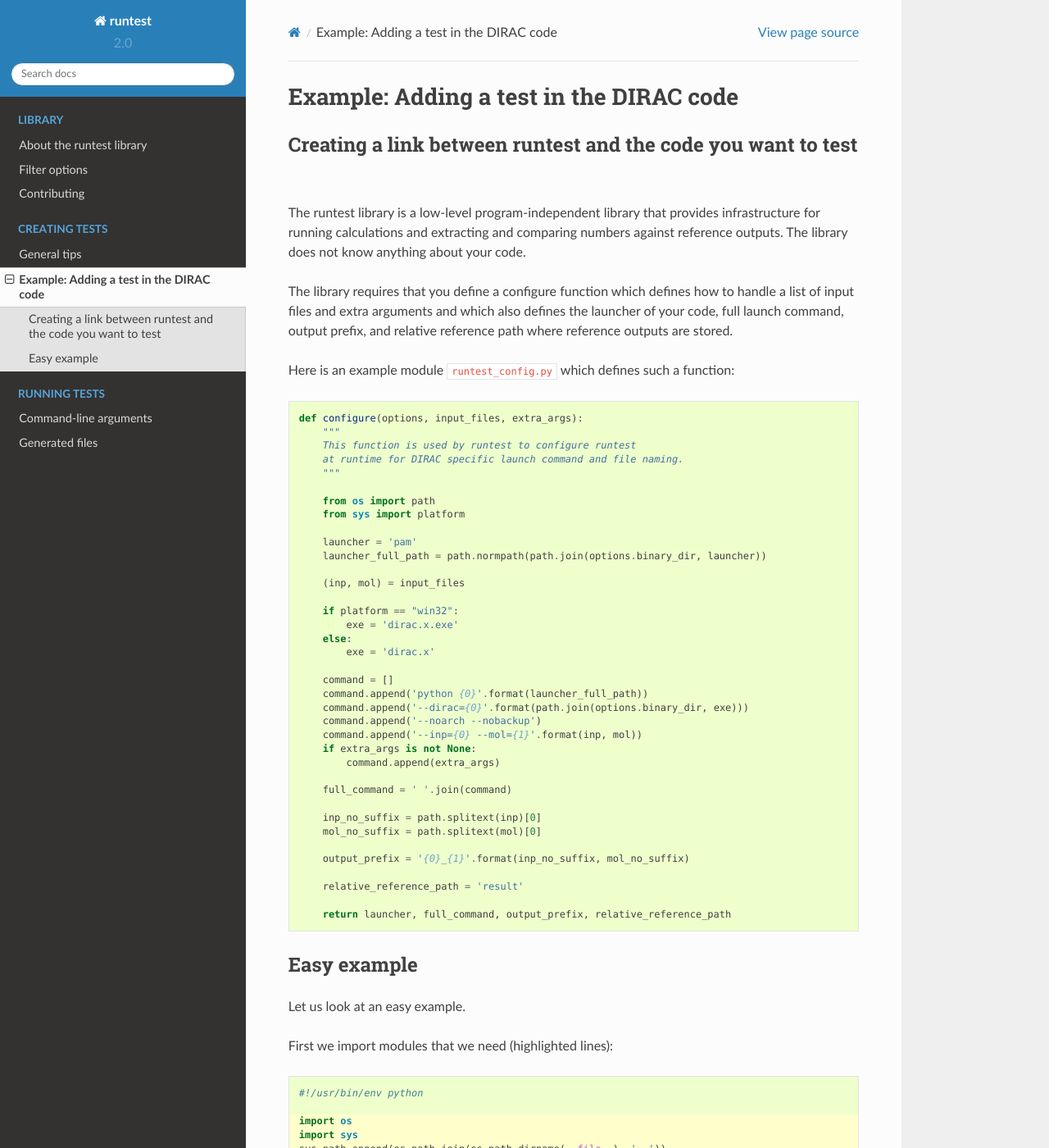
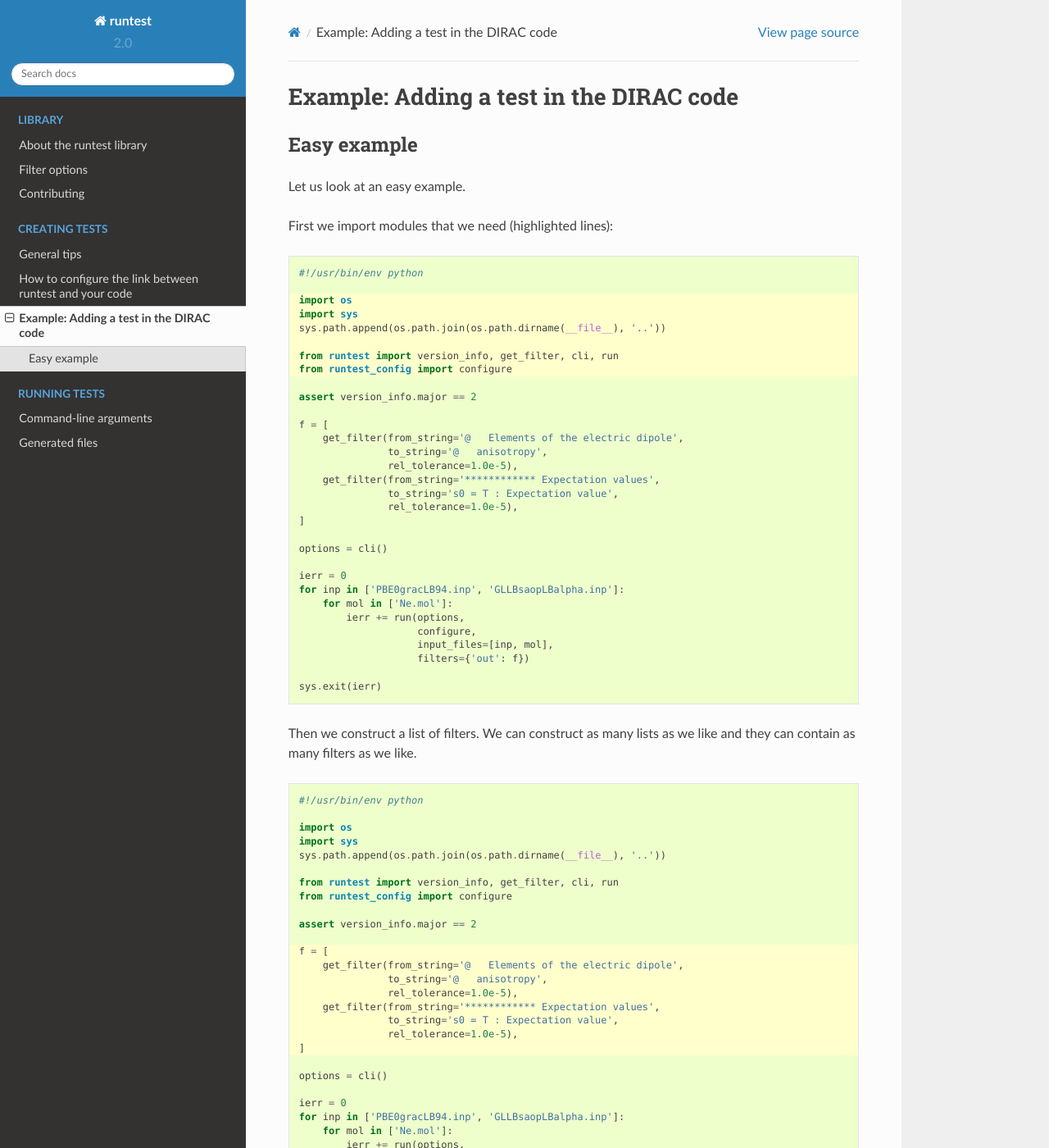
Before and after one commit to bast/runtest, a Sphinx documentation site: the page built from doc/creating/example.rst, in a window 1280 px wide and 1400 px high. Shown: the whole window at 82% size. Built offline with Sphinx 7.4.7 and the Read the Docs theme 2.0.0, drawn with Linux system fonts in a browser that asks for light colours.

Commit message:
separate out one section

```diff
--- a/doc/creating/example.rst
+++ b/doc/creating/example.rst
@@ -2,61 +2,6 @@
 
 Example: Adding a test in the DIRAC code
 ========================================
-
-Creating a link between runtest and the code you want to test
--------------------------------------------------------------
-
-The runtest library is a low-level program-independent library that provides
-infrastructure for running calculations and extracting and comparing numbers
-against reference outputs. The library does not know anything about your code.
-
-The library requires that you define a configure function which defines how to
-handle a list of input files and extra arguments and which also defines the
-launcher of your code, full launch command, output prefix, and relative
-reference path where reference outputs are stored.
-
-Here is an example module ``runtest_config.py`` which defines such a function:
-
-.. code-block:: python
-
-  def configure(options, input_files, extra_args):
-      """
-      This function is used by runtest to configure runtest
-      at runtime for DIRAC specific launch command and file naming.
-      """
-
-      from os import path
-      from sys import platform
-
-      launcher = 'pam'
-      launcher_full_path = path.normpath(path.join(options.binary_dir, launcher))
-
-      (inp, mol) = input_files
-
-      if platform == "win32":
-          exe = 'dirac.x.exe'
-      else:
-          exe = 'dirac.x'
-
-      command = []
-      command.append('python {0}'.format(launcher_full_path))
-      command.append('--dirac={0}'.format(path.join(options.binary_dir, exe)))
-      command.append('--noarch --nobackup')
-      command.append('--inp={0} --mol={1}'.format(inp, mol))
-      if extra_args is not None:
-          command.append(extra_args)
-
-      full_command = ' '.join(command)
-
-      inp_no_suffix = path.splitext(inp)[0]
-      mol_no_suffix = path.splitext(mol)[0]
-
-      output_prefix = '{0}_{1}'.format(inp_no_suffix, mol_no_suffix)
-
-      relative_reference_path = 'result'
-
-      return launcher, full_command, output_prefix, relative_reference_path
-
 
 Easy example
 ------------
--- a/doc/index.rst
+++ b/doc/index.rst
@@ -23,6 +23,7 @@ The ``stable-1.x`` code is documented here: http://runtest.readthedocs.io/en/sta
    :caption: Creating tests
 
    creating/general.rst
+   creating/configuration.rst
    creating/example.rst
 
 
```
Also changed, not shown: doc/creating/configuration.rst (added, +59 -0 lines).
